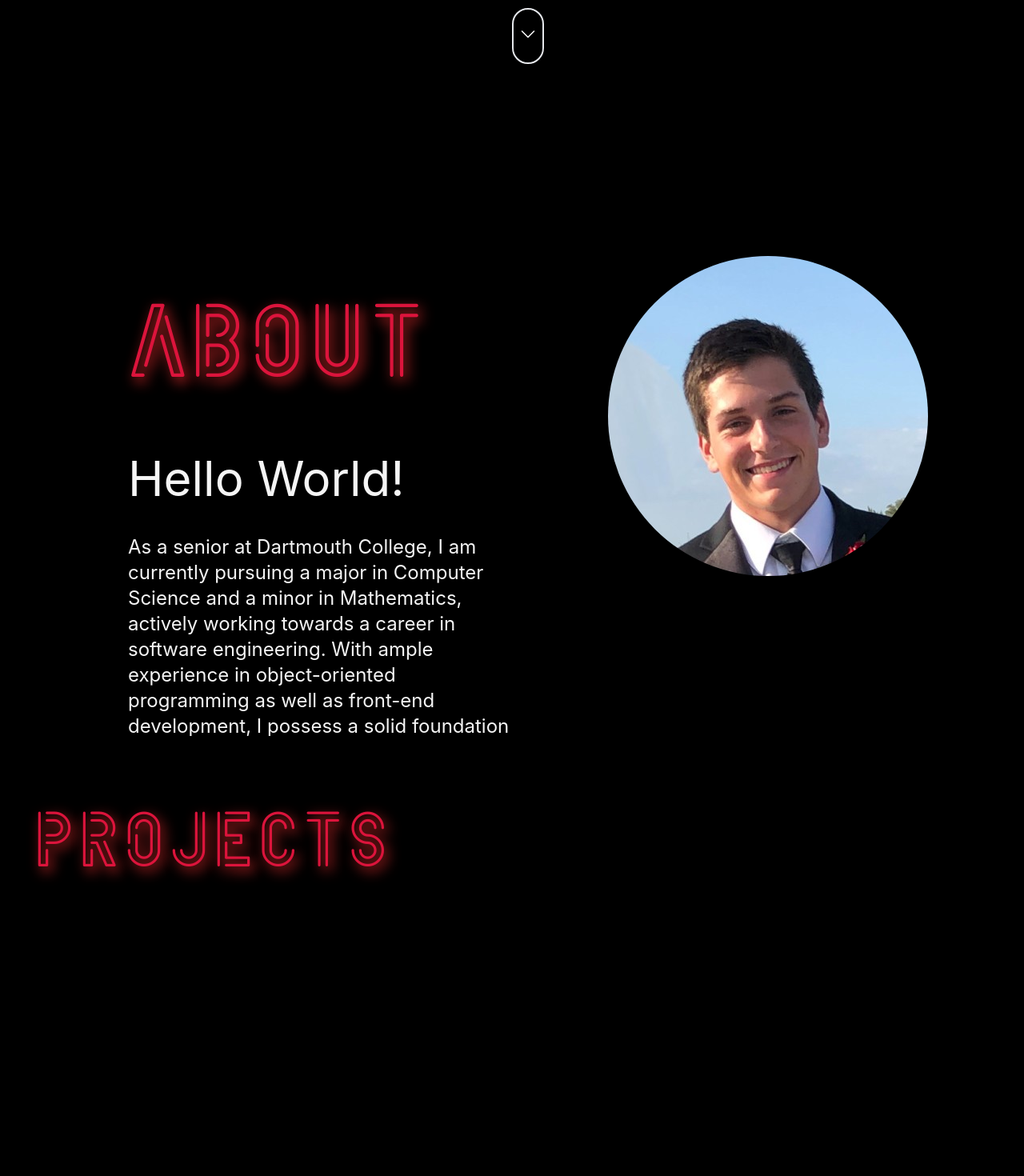
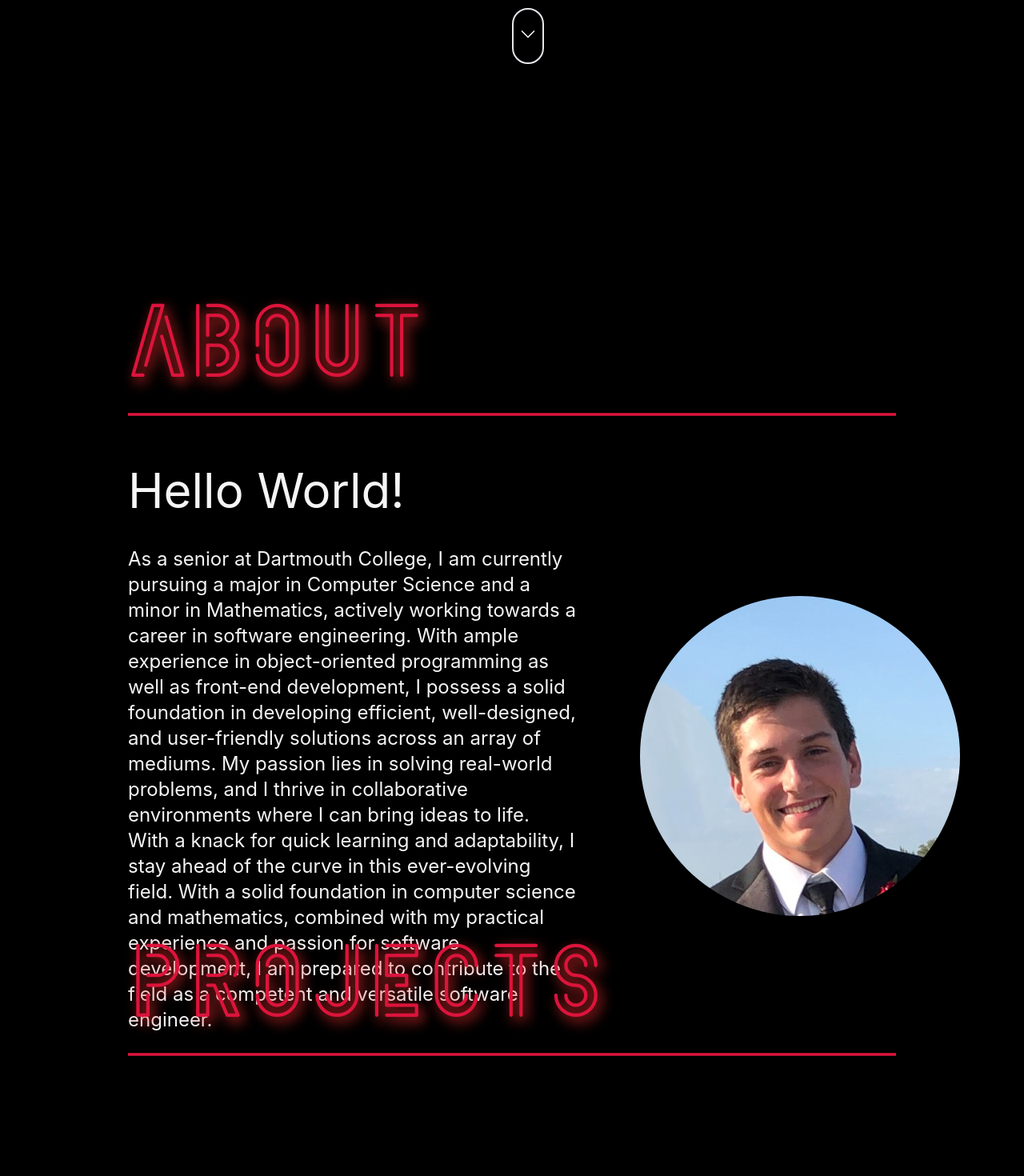
Before and after one commit to charliechildress/personal-portfolio, a React (Create React App) app: page / in a window 1280 px wide. Shown: the part 680-2150 px from the top of the page at 80% size. Built offline with nearby package versions, Linux system fonts and the light colour scheme.

Commit message:
code cleaned up

```diff
--- /dev/null
+++ b/src/components/AboutTilt.jsx
@@ -0,0 +1,25 @@
+import { Tilt } from 'react-tilt';
+import profile from '..//constants/profile.jpeg';
+
+const AboutTilt = () => {
+  return (
+    <Tilt
+      options={{
+        max: 55,
+        scale: 1.1,
+        speed: 450,
+      }}
+      className='w-full flex justify-center'
+    >
+      <div className='rounded-full flex justify-evenly items-center flex-col mt-[-60px] sm:pt-5'>
+        <img
+          src={profile}
+          alt='profile photo'
+          className='rounded-full object-contain md:h-60 sm:h-40'
+        ></img>
+      </div>
+    </Tilt>
+  );
+};
+
+export default AboutTilt;
--- /dev/null
+++ b/src/components/TitleLine.jsx
@@ -0,0 +1,38 @@
+import { motion } from 'framer-motion';
+
+const draw = {
+  hidden: { pathLength: 0, opacity: 0 },
+  visible: (i) => {
+    const delay = 1 + i * 0.5;
+    return {
+      pathLength: 1,
+      opacity: 1,
+      transition: {
+        pathLength: { delay, type: 'spring', duration: 1.5, bounce: 0 },
+        opacity: { delay, duration: 0.01 },
+      },
+    };
+  },
+};
+
+const TitleLine = () => {
+  return (
+    <motion.svg
+      initial='hidden'
+      animate='visible'
+      className='w-full pt-[20px] pr-40 sm:pr-10'
+    >
+      <motion.line
+        x1='0'
+        y1='10'
+        x2='100%'
+        y2='10'
+        stroke='#DC143C'
+        variants={draw}
+        custom={2}
+        className='stroke-[3.5px] '
+      />
+    </motion.svg>
+  );
+};
+export default TitleLine;
--- /dev/null
+++ b/src/constants/index.js
@@ -0,0 +1,5 @@
+const introduction = [
+  'As a senior at Dartmouth College, I am currently pursuing a major in Computer Science and a minor in Mathematics, actively working towards a career in software engineering. With ample experience in object-oriented programming as well as front-end development, I possess a solid foundation in developing efficient, well-designed, and user-friendly solutions across an array of mediums. My passion lies in solving real-world problems, and I thrive in collaborative environments where I can bring ideas to life. With a knack for quick learning and adaptability, I stay ahead of the curve in this ever-evolving field. With a solid foundation in computer science and mathematics, combined with my practical experience and passion for software development, I am prepared to contribute to the field as a competent and versatile software engineer.',
+];
+
+export { introduction };
--- a/src/screens/About.jsx
+++ b/src/screens/About.jsx
@@ -1,55 +1,38 @@
 import { SectionWrapper } from '../wrapper';
-import { Tilt } from 'react-tilt';
 import { motion } from 'framer-motion';
-import profile from '..//constants/profile.jpeg';
+
+import { introduction } from '../constants';
+import AboutTilt from '../components/AboutTilt';
+import TitleLine from '../components/TitleLine';
 
 const About = () => {
   return (
-    <section className='flex sm:flex-col relative w-full h-screen bg-dark-bg'>
-      <div className='flex-0 w-1/2 sm:w-full'>
-        <h1 className='mt-60 px-40 sm:pl-10 place-items-center font-neon text-neon-red text-shadow-[4.5px_6px_16px_#FF3131] sm:text-5xl md:text-6xl text-9xl'>
+    <motion.div>
+      <section className='flex flex-col relative h-full w-full'>
+        <div className='flex-none w-full'>
+          <h1 className='mt-60 font-neon text-neon-red text-shadow-neon sm:text-5xl md:text-6xl text-9xl'>
             About
           </h1>
+
+          <TitleLine></TitleLine>
+        </div>
+        <div className='flex-0 flex sm:flex-col relative w-full'>
+          <div className='flex-0 w-1/2 sm:w-full'>
             <div className='flex-row'>
-          <h2 className='flex-0 mt-20 pl-40 sm:pl-10 text-dark-text text-6xl md:text-4xl sm:text-2xl'>
+              <h2 className='flex-0 mt-[-75px] text-dark-text text-6xl md:text-4xl sm:text-2xl'>
                 Hello World!
               </h2>
-          <p className='flex-1 mt-10 sm:mt-5 pl-40 sm:pl-10 text-dark-text 2xl:text-3xl xl:text-2xl lg:text-xl md:text-sm sm:text-sm'>
-            As a senior at Dartmouth College, I am currently pursuing a major in
-            Computer Science and a minor in Mathematics, actively working
-            towards a career in software engineering. With ample experience in
-            object-oriented programming as well as front-end development, I
-            possess a solid foundation in developing efficient, well-designed,
-            and user-friendly solutions across an array of mediums. My passion
-            lies in solving real-world problems, and I thrive in collaborative
-            environments where I can bring ideas to life. With a knack for quick
-            learning and adaptability, I stay ahead of the curve in this
-            ever-evolving field. With a solid foundation in computer science and
-            mathematics, combined with my practical experience and passion for
-            software development, I am prepared to contribute to the field as a
-            competent and versatile software engineer.
+              <p className='flex-1 mt-10 sm:mt-5 text-dark-text 2xl:text-3xl xl:text-2xl lg:text-xl md:text-sm sm:text-sm'>
+                {introduction}
               </p>
             </div>
           </div>
           <div className='flex-2 flex justify-center items-center w-1/2 sm:w-full sm:pt-16'>
-        <Tilt
-          options={{
-            max: 45,
-            scale: 1,
-            speed: 450,
-          }}
-          className='w-full flex justify-center'
-        >
-          <div className='rounded-full flex justify-evenly items-center flex-col'>
-            <img
-              src={profile}
-              alt='profile photo'
-              className='rounded-full object-contain md:h-60 sm:h-40'
-            ></img>
+            <AboutTilt></AboutTilt>
           </div>
-        </Tilt>
         </div>
       </section>
+    </motion.div>
   );
 };
 
--- a/src/screens/Contact.jsx
+++ b/src/screens/Contact.jsx
@@ -1,11 +1,17 @@
+import { SectionWrapper } from '../wrapper';
+import TitleLine from '../components/TitleLine';
+
 const Contact = () => {
   return (
-    <section className='flex relative w-full h-screen bg-dark-bg'>
-      <h1 className='mt-20 mx-10 place-items-center font-neon text-neon-red text-shadow-[4.5px_6px_16px_#FF3131] sm:text-5xl md:text-6xl text-8xl'>
-        Contact
-      </h1>
+    <section className='flex sm:flex-col relative'>
+      <div className='w-full'>
+        <h1 className='mt-60 font-neon text-neon-red text-shadow-neon sm:text-5xl md:text-6xl text-9xl'>
+          Contact
+        </h1>
+        <TitleLine></TitleLine>
+      </div>
     </section>
   );
 };
 
-export default Contact;
+export default SectionWrapper(Contact, 'contact');
--- a/src/screens/Home.jsx
+++ b/src/screens/Home.jsx
@@ -39,4 +39,4 @@ const Home = () => {
   );
 };
 
-export default SectionWrapper(Home, 'home');
+export default Home;
--- a/src/screens/Projects.jsx
+++ b/src/screens/Projects.jsx
@@ -1,11 +1,17 @@
+import { SectionWrapper } from '../wrapper';
+import TitleLine from '../components/TitleLine';
+
 const Projects = () => {
   return (
-    <section className='flex relative w-full h-screen bg-dark-bg'>
-      <h1 className='mt-20 mx-10 place-items-center font-neon text-neon-red text-shadow-[4.5px_6px_16px_#FF3131] sm:text-5xl md:text-6xl text-8xl'>
-        Projects
-      </h1>
+    <section className='flex sm:flex-col relative'>
+      <div className='w-full'>
+        <h1 className='mt-60 font-neon text-neon-red text-shadow-neon sm:text-5xl md:text-6xl text-9xl'>
+          Projects
+        </h1>
+        <TitleLine></TitleLine>
+      </div>
     </section>
   );
 };
 
-export default Projects;
+export default SectionWrapper(Projects, 'projects');
--- a/src/screens/Skills.jsx
+++ b/src/screens/Skills.jsx
@@ -1,11 +1,17 @@
+import { SectionWrapper } from '../wrapper';
+import TitleLine from '../components/TitleLine';
+
 const Skills = () => {
   return (
-    <section className='flex relative w-full h-screen bg-dark-bg'>
-      <h1 className='mt-20 mx-10 place-items-center font-neon text-neon-red text-shadow-[4.5px_6px_16px_#FF3131] sm:text-5xl md:text-6xl text-8xl'>
-        Skills
-      </h1>
+    <section className='flex sm:flex-col relative'>
+      <div className='w-full'>
+        <h1 className='mt-60 font-neon text-neon-red text-shadow-neon sm:text-5xl md:text-6xl text-9xl'>
+          Skills
+        </h1>
+        <TitleLine></TitleLine>
+      </div>
     </section>
   );
 };
 
-export default Skills;
+export default SectionWrapper(Skills, 'skills');
--- a/src/wrapper/SectionWrapper.jsx
+++ b/src/wrapper/SectionWrapper.jsx
@@ -3,7 +3,7 @@ import { motion } from 'framer-motion';
 const SectionWrapper = (Component, ComponentID) =>
   function Wrap() {
     return (
-      <motion.section>
+      <motion.section className='bg-dark-bg pl-40 sm:pl-10 w-full h-screen'>
         <span className='hash-span' id={ComponentID}></span>
         <Component></Component>
       </motion.section>
--- a/tailwind.config.js
+++ b/tailwind.config.js
@@ -26,9 +26,7 @@ module.exports = {
         neon: 'Neon',
       },
       textShadow: {
-        sm: '0 1px 2px var(--tw-shadow-color)',
-        DEFAULT: '0 2px 4px var(--tw-shadow-color)',
-        lg: '0 8px 16px var(--tw-shadow-color)',
+        neon: '4.5px 6px 16px #FF3131',
       },
       colors: {
         'neon-red': '#DC143C',
```
Also changed, not shown: src/animations/index.js (added), src/components/Navbar.jsx (added). Lines whose indentation alone changed are shown as unchanged.
